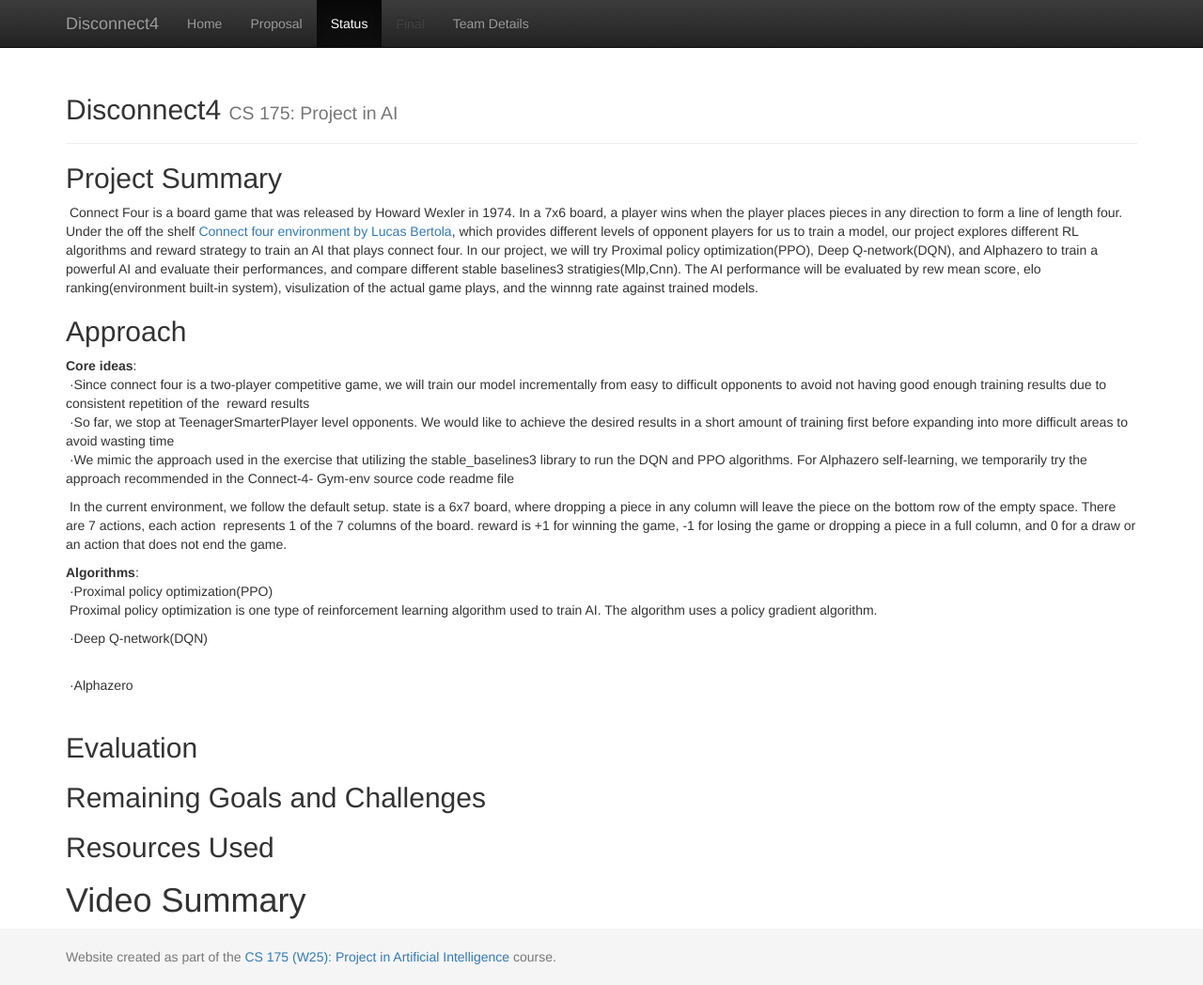
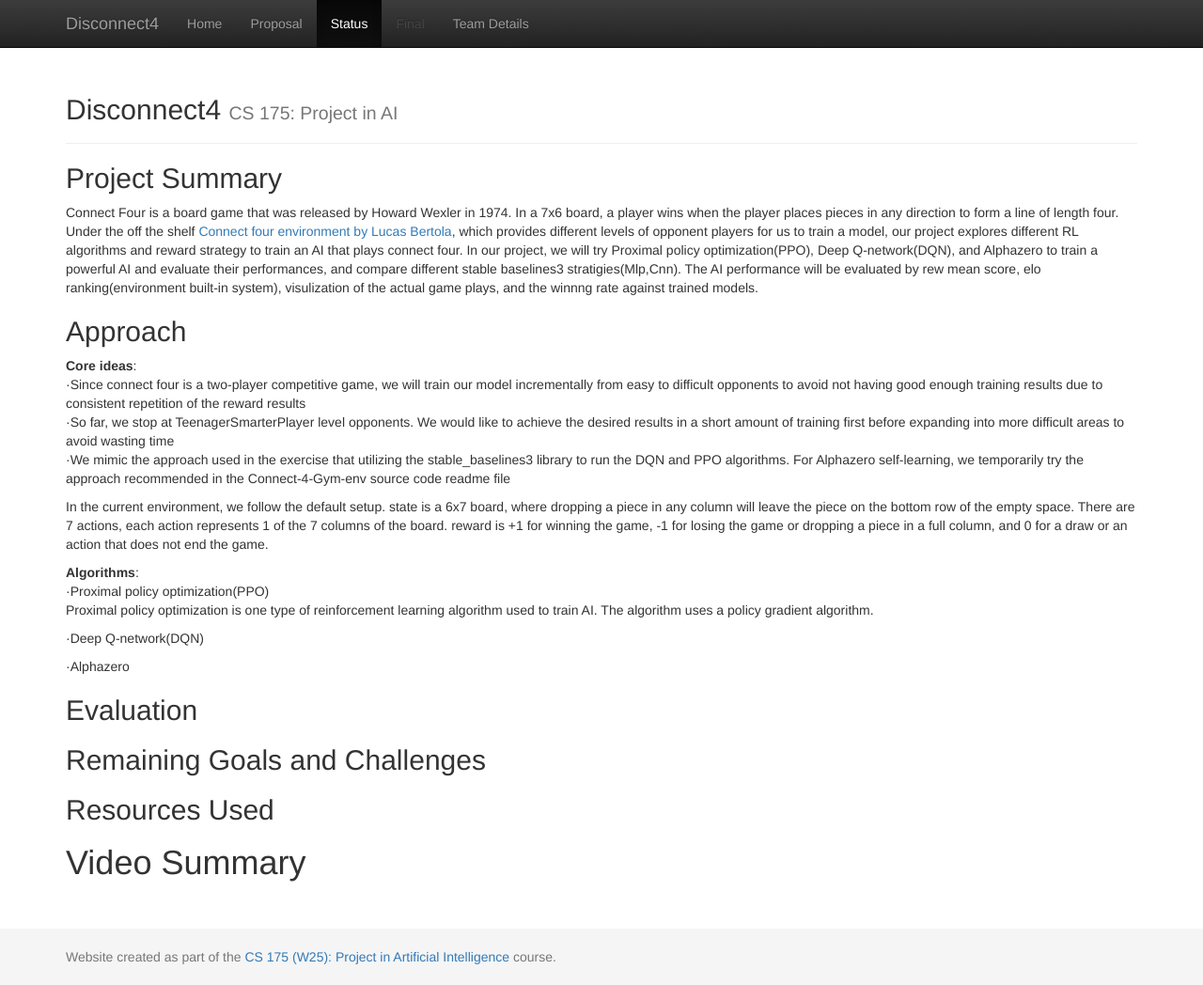
Before and after one commit to guangf1/Connect4, a Jekyll site: the page built from docs/status.md, in a window 1280 px wide and 1048 px high. Shown: the whole window at 94% size. Built offline with Jekyll 4.4.1, drawn with Linux system fonts in a browser that asks for light colours; some of the changed lines change nothing that is shown.

Commit message:
Update status.md

```diff
--- a/docs/status.md
+++ b/docs/status.md
@@ -4,25 +4,25 @@
 ---
 
 ## Project Summary
-&nbsp;Connect Four is a board game that was released by Howard Wexler in 1974. In a 7x6 board, a player wins when the player places pieces in any direction to form a line of length four. Under the off the shelf [Connect four environment by Lucas Bertola](https://github.com/lucasBertola/Connect-4-Gym-env-Reinforcement-learning/tree/main/exemples), which provides different levels of opponent players for us to train a model, our project explores different RL algorithms and reward strategy to train an AI that plays connect four. In our project, we will try Proximal policy optimization(PPO), Deep Q-network(DQN), and Alphazero to train a powerful AI and evaluate their performances, and compare different stable baselines3 stratigies(Mlp,Cnn). The AI performance will be evaluated by rew mean score, elo ranking(environment built-in system), visulization of the actual game plays, and the winnng rate against trained models.
+Connect Four is a board game that was released by Howard Wexler in 1974. In a 7x6 board, a player wins when the player places pieces in any direction to form a line of length four. Under the off the shelf [Connect four environment by Lucas Bertola](https://github.com/lucasBertola/Connect-4-Gym-env-Reinforcement-learning/tree/main/exemples), which provides different levels of opponent players for us to train a model, our project explores different RL algorithms and reward strategy to train an AI that plays connect four. In our project, we will try Proximal policy optimization(PPO), Deep Q-network(DQN), and Alphazero to train a powerful AI and evaluate their performances, and compare different stable baselines3 stratigies(Mlp,Cnn). The AI performance will be evaluated by rew mean score, elo ranking(environment built-in system), visulization of the actual game plays, and the winnng rate against trained models.
 
 ## Approach
 **Core ideas**:
-&nbsp;·Since connect four is a two-player competitive game, we will train our model incrementally from easy to difficult opponents to avoid not having good enough training results due to consistent repetition of the &nbsp;reward results
-&nbsp;·So far, we stop at TeenagerSmarterPlayer level opponents. We would like to achieve the desired results in a short amount of training first before expanding into more difficult areas to avoid wasting time
-&nbsp;·We mimic the approach used in the exercise that utilizing the stable_baselines3 library to run the DQN and PPO algorithms. For Alphazero self-learning, we temporarily try the approach recommended in the Connect-4-&nbsp;Gym-env source code readme file
+·Since connect four is a two-player competitive game, we will train our model incrementally from easy to difficult opponents to avoid not having good enough training results due to consistent repetition of the reward results
+·So far, we stop at TeenagerSmarterPlayer level opponents. We would like to achieve the desired results in a short amount of training first before expanding into more difficult areas to avoid wasting time
+·We mimic the approach used in the exercise that utilizing the stable_baselines3 library to run the DQN and PPO algorithms. For Alphazero self-learning, we temporarily try the approach recommended in the Connect-4-Gym-env source code readme file
 
-&nbsp;In the current environment, we follow the default setup. state is a 6x7 board, where dropping a piece in any column will leave the piece on the bottom row of the empty space. There are 7 actions, each action &nbsp;represents 1 of the 7 columns of the board. reward is +1 for winning the game, -1 for losing the game or dropping a piece in a full column, and 0 for a draw or an action that does not end the game.
+In the current environment, we follow the default setup. state is a 6x7 board, where dropping a piece in any column will leave the piece on the bottom row of the empty space. There are 7 actions, each action represents 1 of the 7 columns of the board. reward is +1 for winning the game, -1 for losing the game or dropping a piece in a full column, and 0 for a draw or an action that does not end the game.
 
 **Algorithms**:
-&nbsp;·Proximal policy optimization(PPO)
-&nbsp;Proximal policy optimization is one type of reinforcement learning algorithm used to train AI. The algorithm uses a policy gradient algorithm.
+·Proximal policy optimization(PPO)
+Proximal policy optimization is one type of reinforcement learning algorithm used to train AI. The algorithm uses a policy gradient algorithm.
 
-&nbsp;·Deep Q-network(DQN)
-&nbsp;
+·Deep Q-network(DQN)
 
-&nbsp;·Alphazero
-&nbsp;
+
+·Alphazero
+
 
 
 ## Evaluation
```
